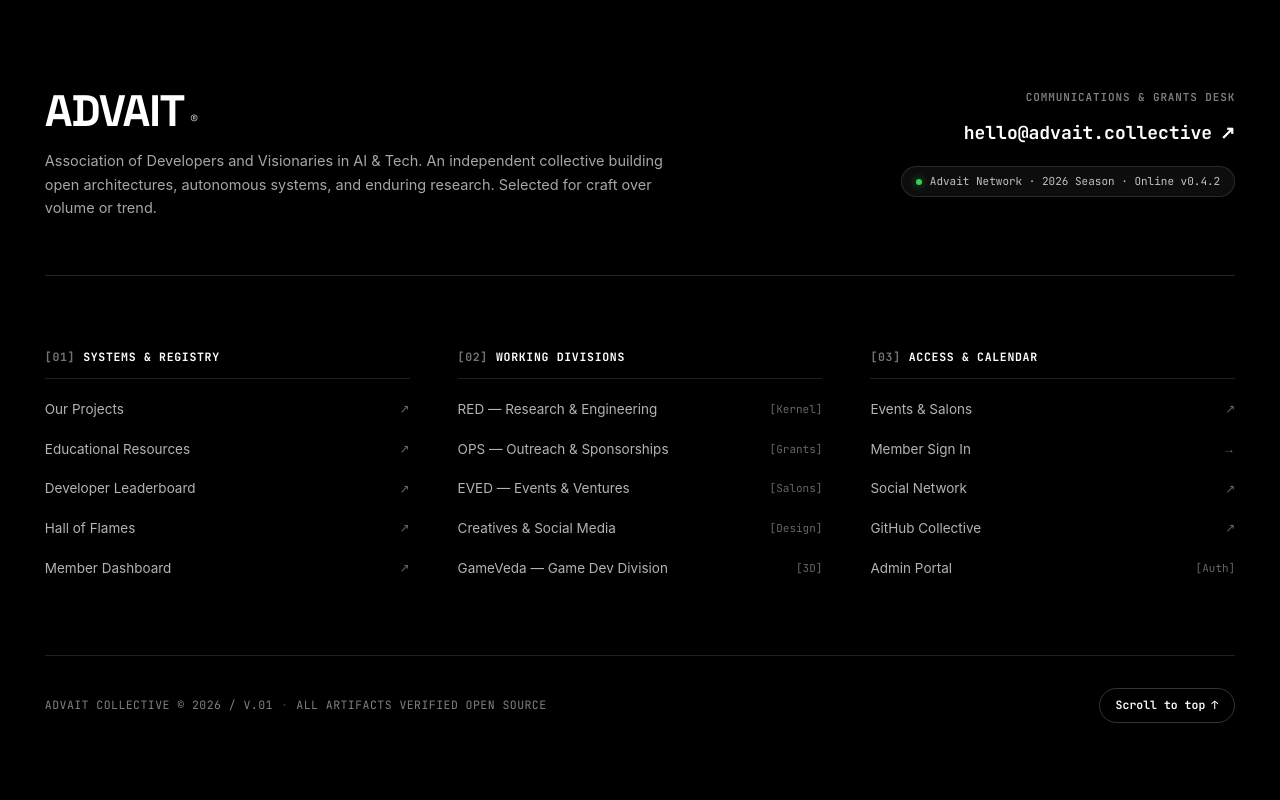
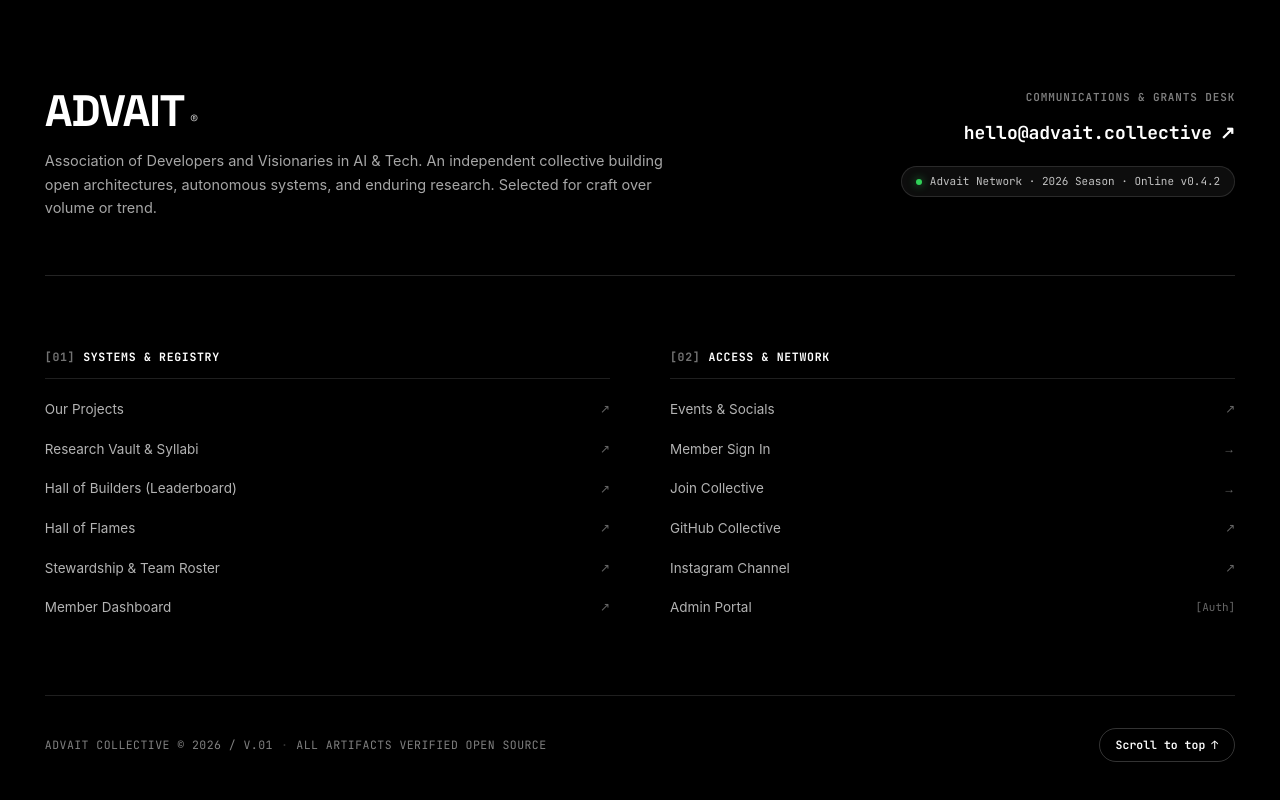
Before and after one commit to bloodxsr/advait-website, a Next.js app: page / in a window 1280 px wide. Shown: the part 2815-3615 px from the top of the page. Before the commit the page ends 3586 px from the top, so only its background shows below. Built offline with nearby package versions, Linux system fonts and the light colour scheme.

Commit message:
feat: remove working divisions column from footer and rebalance to 2 editorial columns

```diff
--- a/components/Footer.module.css
+++ b/components/Footer.module.css
@@ -121,11 +121,11 @@
   box-shadow: 0 0 8px rgba(48, 209, 88, 0.7);
 }
 
-/* ── 3 Swiss Editorial Link Columns ──────────────────────────────────────── */
+/* ── 2 Swiss Editorial Link Columns ──────────────────────────────────────── */
 .columnsGrid {
   display: grid;
-  grid-template-columns: repeat(3, 1fr);
-  gap: 48px;
+  grid-template-columns: repeat(2, 1fr);
+  gap: 60px;
 }
 
 .column {
--- a/components/Footer.tsx
+++ b/components/Footer.tsx
@@ -42,7 +42,7 @@ export function Footer() {
           </div>
         </div>
 
-        {/* ── 3 Swiss Editorial Link Columns ──────────────────────────────── */}
+        {/* ── 2 Swiss Editorial Link Columns ──────────────────────────────── */}
         <div className={styles.columnsGrid}>
           {/* Column 01: Systems & Artifacts */}
           <div className={styles.column}>
@@ -56,15 +56,19 @@ export function Footer() {
                 <span className={styles.linkArrow}>↗</span>
               </Link>
               <Link className={styles.navLink} href="/resources">
-                <span>Educational Resources</span>
+                <span>Research Vault &amp; Syllabi</span>
                 <span className={styles.linkArrow}>↗</span>
               </Link>
-              <Link className={styles.navLink} href="/leaderboard">
-                <span>Developer Leaderboard</span>
+              <Link className={styles.navLink} href="/hall-of-builders">
+                <span>Hall of Builders (Leaderboard)</span>
                 <span className={styles.linkArrow}>↗</span>
               </Link>
               <Link className={styles.navLink} href="/hall-of-flames">
                 <span>Hall of Flames</span>
+                <span className={styles.linkArrow}>↗</span>
+              </Link>
+              <Link className={styles.navLink} href="/team">
+                <span>Stewardship &amp; Team Roster</span>
                 <span className={styles.linkArrow}>↗</span>
               </Link>
               <Link className={styles.navLink} href="/dashboard">
@@ -74,54 +78,24 @@ export function Footer() {
             </nav>
           </div>
 
-          {/* Column 02: Working Groups */}
+          {/* Column 02: Community & Access */}
           <div className={styles.column}>
             <div className={styles.colHeader}>
               <span className={styles.colNum}>[02]</span>
-              <span>WORKING DIVISIONS</span>
-            </div>
-            <nav className={styles.linkList} aria-label="Divisions links">
-              <Link className={styles.navLink} href="/team">
-                <span>RED — Research &amp; Engineering</span>
-                <span className={styles.linkTag}>[Kernel]</span>
-              </Link>
-              <Link className={styles.navLink} href="/team">
-                <span>OPS — Outreach &amp; Sponsorships</span>
-                <span className={styles.linkTag}>[Grants]</span>
-              </Link>
-              <Link className={styles.navLink} href="/team">
-                <span>EVED — Events &amp; Ventures</span>
-                <span className={styles.linkTag}>[Salons]</span>
-              </Link>
-              <Link className={styles.navLink} href="/team">
-                <span>Creatives &amp; Social Media</span>
-                <span className={styles.linkTag}>[Design]</span>
-              </Link>
-              <Link className={styles.navLink} href="/team">
-                <span>GameVeda — Game Dev Division</span>
-                <span className={styles.linkTag}>[3D]</span>
-              </Link>
-            </nav>
-          </div>
-
-          {/* Column 03: Community & Access */}
-          <div className={styles.column}>
-            <div className={styles.colHeader}>
-              <span className={styles.colNum}>[03]</span>
-              <span>ACCESS &amp; CALENDAR</span>
+              <span>ACCESS &amp; NETWORK</span>
             </div>
             <nav className={styles.linkList} aria-label="Community links">
               <Link className={styles.navLink} href="/events">
-                <span>Events &amp; Salons</span>
+                <span>Events &amp; Socials</span>
                 <span className={styles.linkArrow}>↗</span>
               </Link>
-              <Link className={styles.navLink} href="/login">
+              <Link className={styles.navLink} href="/login?mode=signin">
                 <span>Member Sign In</span>
                 <span className={styles.linkArrow}>→</span>
               </Link>
-              <Link className={styles.navLink} href="/social">
-                <span>Social Network</span>
-                <span className={styles.linkArrow}>↗</span>
+              <Link className={styles.navLink} href="/login?mode=join">
+                <span>Join Collective</span>
+                <span className={styles.linkArrow}>→</span>
               </Link>
               <a
                 className={styles.navLink}
@@ -130,6 +104,15 @@ export function Footer() {
                 rel="noreferrer"
               >
                 <span>GitHub Collective</span>
+                <span className={styles.linkArrow}>↗</span>
+              </a>
+              <a
+                className={styles.navLink}
+                href="https://instagram.com"
+                target="_blank"
+                rel="noreferrer"
+              >
+                <span>Instagram Channel</span>
                 <span className={styles.linkArrow}>↗</span>
               </a>
               <Link className={styles.navLink} href="/admin">
```
